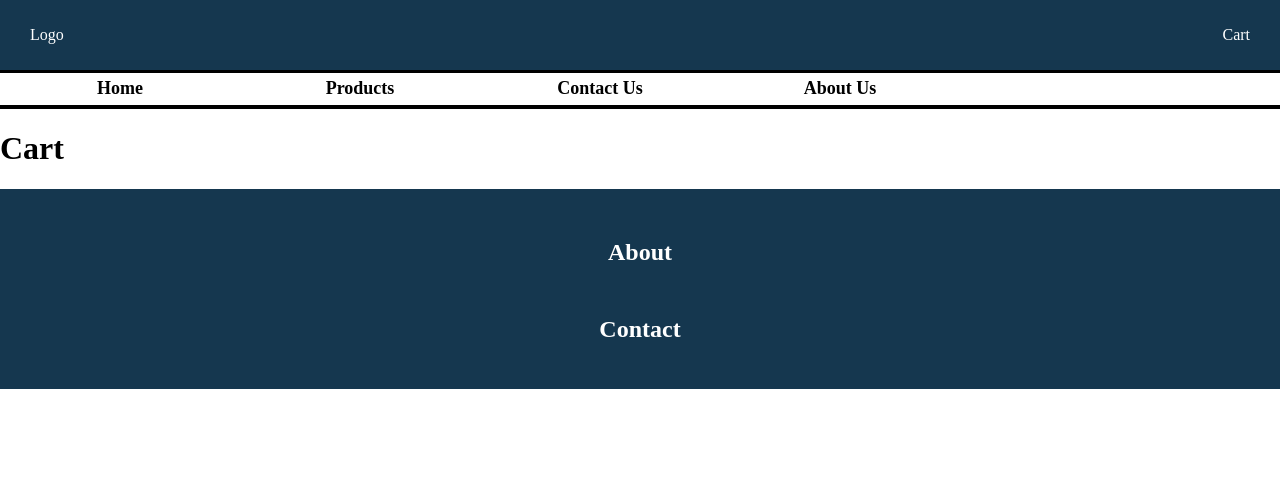
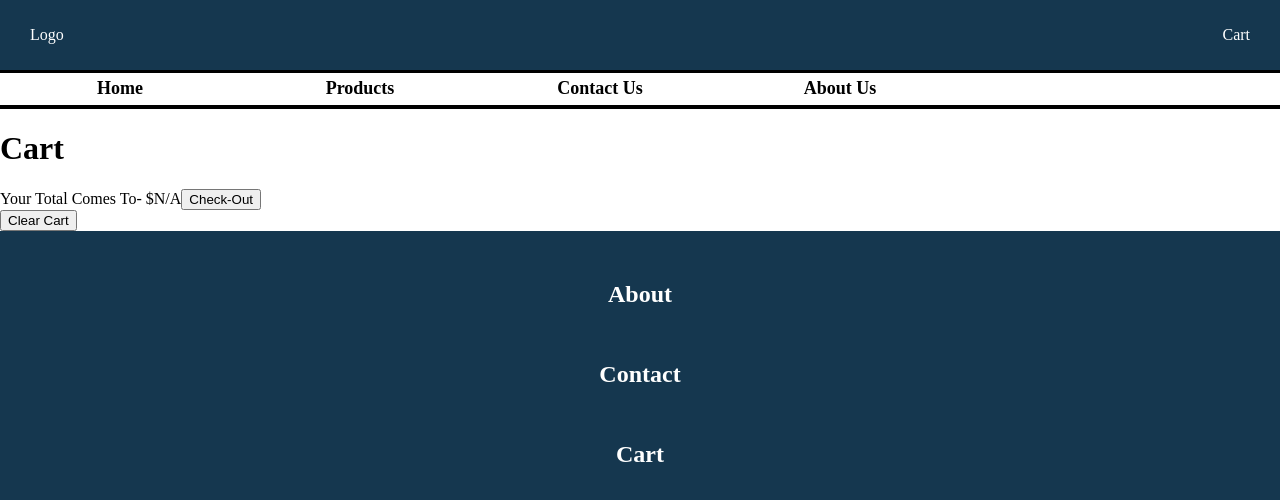
Before and after one commit to Dagymsta/Term-2-Capstone, a React (Create React App) app: page /cart in a window 1280 px wide. Shown: the top 500 px of the page. Built offline with nearby package versions, Linux system fonts and the light colour scheme.

Commit message:
finished cart

```diff
--- a/src/App.js
+++ b/src/App.js
@@ -7,23 +7,30 @@ import Contact from "./pages/Contact"
 import Cart from "./pages/Cart"
 import Navbar from "./components/Navbar"
 import Footer from "./components/Footer"
+import CartProvider from "./context/CartProvider"
+import SingleMerchItem from "./pages/SingleMerchItem";
 
 export default function App() {
   return (
    <div className="App">
     <BrowserRouter>
+      <CartProvider>
+
+
        <Switch>
         <>
-        < Navbar/>
+      <Navbar/>
         <Route path="/" exact component={Home}/>
         <Route path= "/home" component={Home}/>
-        <Route path= "/products" component={Products}/>
+        <Route exact path= "/products" component={Products}/>
+        <Route path="/products/:id" component={SingleMerchItem}/>
         <Route path= "/contact" component={Contact}/>
         <Route path= "/about" component={About}/>
         <Route path= "/cart" component={Cart}/>
-        < Footer/>
+      <Footer/>
         </>
       </Switch>
+    </CartProvider>
     </BrowserRouter>
    </div>
   );
--- /dev/null
+++ b/src/components/CartItems.js
@@ -0,0 +1,15 @@
+import { Link } from "react-router-dom";
+
+export default function CartItems(props) {
+    const { image, id, description, title }= props.product;
+
+    return(
+        <div>
+            <h5>
+                <Link to={`/products/${id}`}>{title}</Link>
+            </h5>
+            <img src={image} alt="" />
+            <h4>{description}</h4>
+        </div>
+    );
+}
--- /dev/null
+++ b/src/components/MerchItem.js
@@ -0,0 +1,32 @@
+import { Link } from "react-router-dom";
+
+export default function MerchItem(props) {
+    const { image, id, description, title }= props.product;
+
+    function Truncate() {
+        function renderTruncatedChild() {
+          if (description.length <= 30) {
+            return description;
+          }
+
+          return (
+            description.slice(0, 30) +
+            `${description.ellipses ? description.ellipses.repeat(10) : "..."}`
+          );
+        }
+        return renderTruncatedChild();
+      }
+
+    return(
+        <div>
+            <h5>
+                <Link to={`/products/${id}`}>{title}</Link>
+            </h5>
+            <img src={image} alt="" />
+            <h4>{Truncate()}</h4>
+            <button onClick={() => props.addProduct(props.product)}>
+                Add to cart
+            </button>
+        </div>
+    );
+}
--- /dev/null
+++ b/src/context/CartProvider.js
@@ -0,0 +1,29 @@
+import { useState, createContext } from "react";
+
+
+export const CartContext = createContext();
+
+export default function CartProvider({ children }) {
+    const [cart, setCart]=useState([]);
+
+    function addProduct(product) {
+        setCart((c) => [...c, product]);
+    }
+
+    function clearCart() {
+        if (window.confirm("Are you sure you want to remove your cart items?")) {
+            setCart([]);
+        }
+    }
+
+    const cartState = {
+        cart,
+        addProduct,
+        clearCart,
+
+    };
+
+    return (
+        <CartContext.Provider value={cartState}>{children}</CartContext.Provider>
+    );
+}
--- a/src/pages/Cart.js
+++ b/src/pages/Cart.js
@@ -1,6 +1,37 @@
+import { useContext } from "react";
 
-export default function Cart() {
+import { CartContext } from "../context/CartProvider";
+import CartItems from "../components/CartItems";
 
-    return(
-    <h1>Cart</h1>
-)}
+export default function Cart({ children }) {
+  const { cart, clearCart } = useContext(CartContext);
+
+  function renderTotal() {
+    if (cart.length > 0) {
+      return cart.reduce((prev, curr) => prev + curr.price, 0);
+    }
+
+    return false;
+  }
+
+  function renderCart() {
+    return cart.map((product) => {
+      return <CartItems key={product.id} product={product} />;
+    });
+  }
+
+  console.log(cart);
+  return (
+    <div>
+      <h1>Cart</h1>
+      <div>{renderCart()}</div>
+      <div>
+        Your Total Comes To- ${renderTotal() || "N/A"}
+        <button>Check-Out</button>
+      </div>
+      <div>
+        <button onClick={clearCart}>Clear Cart</button>
+      </div>
+    </div>
+  );
+}
--- a/src/pages/Products.js
+++ b/src/pages/Products.js
@@ -1,7 +1,42 @@
+import { useContext, useEffect, useState } from "react";
+
+import MerchItem from "../components/MerchItem";
+import { CartContext } from "../context/CartProvider";
+
 
 export default function Products() {
+    const [merch, setMerch] = useState({});
+    const { clearCart, addProduct } = useContext(CartContext);
+
+    function renderMerch () {
+        return merch.map((product) => {
+            return (
+                 <MerchItem key={product.id} product={product} addProduct={addProduct} />
+            );
+        });
+    }
+
+    useEffect(() => {
+        fetch(`https://fakestoreapi.com/products`)
+        .then((res) => res.json())
+
+        .then((data) => {
+            setMerch(data);
+        })
+        .catch((err) => {
+            console.error("Get Merch Error: ", err);
+        });
+    }, []);
 
     return(
-        <h1>Products</h1>
-    )
+        <div>
+            <div className="title">
+                <h1>Products</h1>
+            </div>
+            <div>{merch.length > 0 ? renderMerch() : "...loading"}</div>
+            <div>
+                <button onClick={clearCart}> Clear Cart</button>
+            </div>
+        </div>
+    );
 }
--- /dev/null
+++ b/src/pages/SingleMerchItem.js
@@ -0,0 +1,27 @@
+import { useEffect, useState } from "react";
+
+export default function SingleMerchItem(props){
+    const [merch, setMerch] = useState({});
+    useEffect(() => {
+        fetch(`https://fakestoreapi.com/products/${props.match.params.id}`)
+            .then((res) => res.json())
+
+            .then((data) => setMerch(data))
+            .catch((err)=> {
+                console.error("get merch error: ", err);
+            });
+    },[props.match.params.id]);
+
+    return (
+        <div>
+            <h1> Merchandise</h1>
+            <div>
+                <h3>
+                    Item: {merch.title} Available: {merch.rating?.count}
+                </h3>
+                <p>{merch.description}</p>
+                <img src={merch.image} alt=""/>
+            </div>
+        </div>
+    );
+}
--- a/src/styles/footer.scss
+++ b/src/styles/footer.scss
@@ -1,7 +1,7 @@
 .footer{
     display: flex;
     flex-direction: column;
-    height: 25vh;
+    height: 100vh;
    align-items: center;
     text-align: center;
     background-color: #15374f;
--- a/src/styles/index.scss
+++ b/src/styles/index.scss
@@ -1,3 +1,5 @@
 body{
+    height:100%;
+    width:100%;
     margin:0px
 }
```
